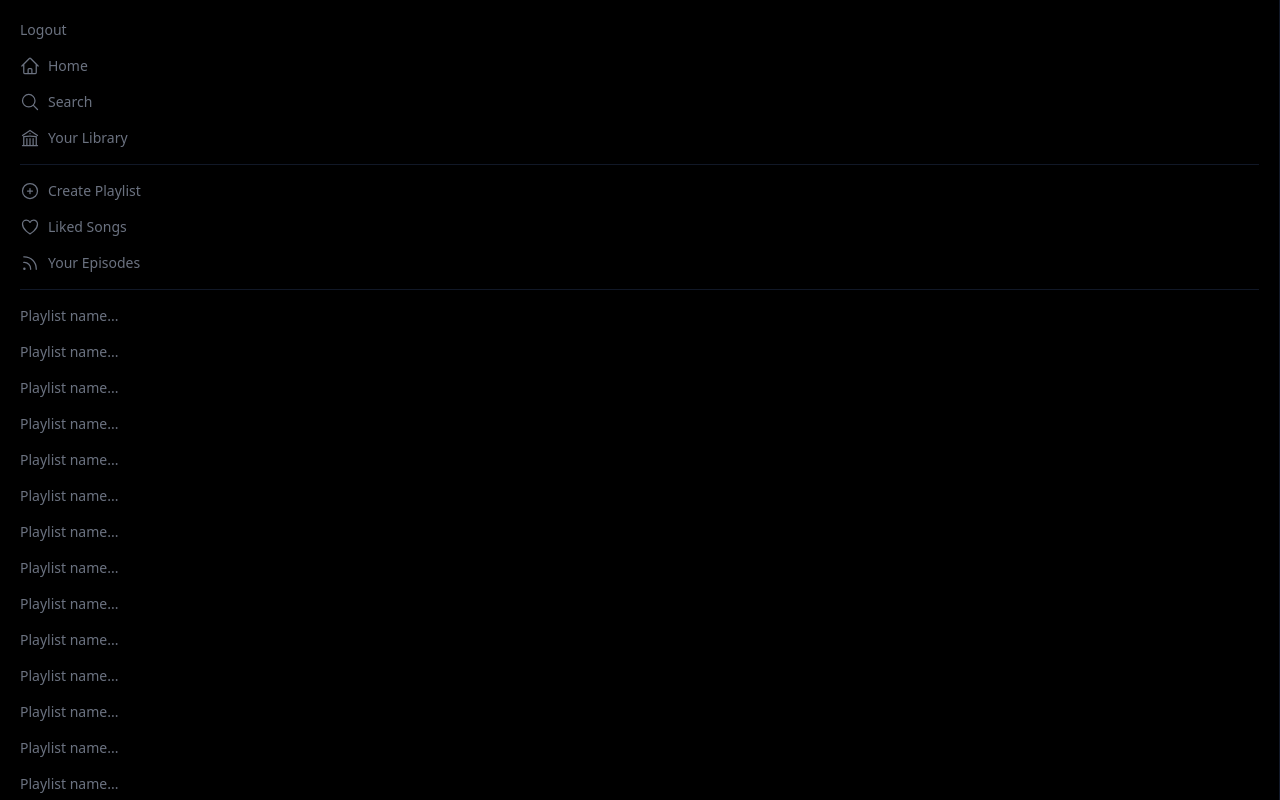
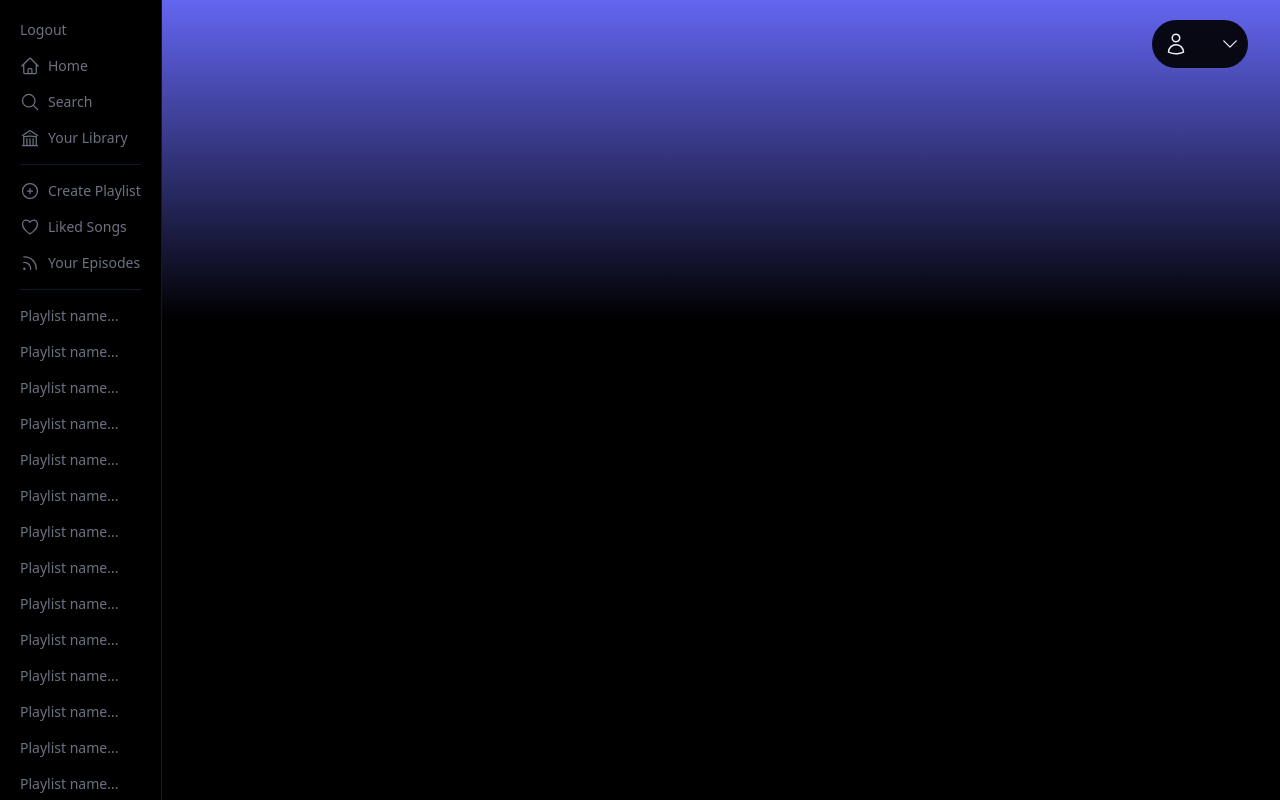
Before and after one commit to florianbuehler/spotify, a Next.js app: page / in a window 1280 px wide. Built offline with nearby package versions, Linux system fonts and the light colour scheme; no server answers.

Commit message:
Add header.

```diff
--- a/package.json
+++ b/package.json
@@ -25,13 +25,16 @@
   },
   "dependencies": {
     "@heroicons/react": "^2.0.10",
+    "lodash": "^4.17.21",
     "next": "latest",
     "next-auth": "^4.10.3",
     "react": "18.1.0",
     "react-dom": "18.1.0",
-    "spotify-web-api-node": "^5.0.2"
+    "spotify-web-api-node": "^5.0.2",
+    "tailwind-scrollbar-hide": "^1.1.7"
   },
   "devDependencies": {
+    "@types/lodash": "^4.14.184",
     "@types/node": "17.0.35",
     "@types/react": "18.0.9",
     "@types/react-dom": "18.0.5",
--- /dev/null
+++ b/src/components/Center.tsx
@@ -0,0 +1,32 @@
+import React, { useEffect, useState } from 'react';
+import { shuffle } from 'lodash';
+
+const colors = [
+  'from-indigo-500',
+  'from-blue-500',
+  'from-green-500',
+  'from-red-500',
+  'from-yellow-500',
+  'from-pink-500',
+  'from-purple-500'
+];
+
+const Center: React.FC = () => {
+  const [color, setColor] = useState<string | null>(null);
+
+  useEffect(() => {
+    setColor(shuffle(colors).pop()!);
+  }, []);
+
+  return (
+    <div className="flex-grow">
+      <section
+        className={`flex items-end space-x-7 bg-gradient-to-b to-black ${color} h-80 text-white padding-8`}
+      >
+        {/*<img src="" alt=""/>*/}
+      </section>
+    </div>
+  );
+};
+
+export default Center;
--- /dev/null
+++ b/src/components/Header.tsx
@@ -0,0 +1,23 @@
+import React from 'react';
+import { ChevronDownIcon, UserIcon } from '@heroicons/react/24/outline';
+import { useSession } from 'next-auth/react';
+
+const Header: React.FC = () => {
+  const { data: session } = useSession();
+
+  return (
+    <header className="absolute top-5 right-8">
+      <div className="flex items-center bg-black space-x-3 opacity-90 hover:opacity-80 cursor-pointer rounded-full p-1 pr-2 text-white">
+        {session?.user?.image ? (
+          <img className="rounded-full w-10 h-10" src={session?.user?.image} alt="user profile" />
+        ) : (
+          <UserIcon className="rounded-full w-10 h-10 py-2" />
+        )}
+        <h2>{session?.user?.name}</h2>
+        <ChevronDownIcon className="w-5 h-5" />
+      </div>
+    </header>
+  );
+};
+
+export default Header;
--- a/src/components/Sidebar.tsx
+++ b/src/components/Sidebar.tsx
@@ -15,7 +15,7 @@ const Sidebar: React.FC = () => {
   console.log(session);
 
   return (
-    <nav className="text-gray-500 p-5 text-sm border-r border-gray-900">
+    <nav className="text-gray-500 p-5 text-sm border-r border-gray-900 overflow-y-scroll scrollbar-hide h-screen">
       <div className="space-y-4">
         <button className="flex items-center space-x-2 hover:text-white" onClick={() => signOut()}>
           <span>Logout</span>
--- a/src/components/index.ts
+++ b/src/components/index.ts
@@ -1 +1,3 @@
+export { default as Center } from './Center';
+export { default as Header } from './Header';
 export { default as Sidebar } from './Sidebar';
--- a/src/pages/index.tsx
+++ b/src/pages/index.tsx
@@ -1,6 +1,6 @@
 import type { NextPage } from 'next';
 import Head from 'next/head';
-import { Sidebar } from '../components';
+import { Center, Header, Sidebar } from '../components';
 
 const Home: NextPage = () => {
   return (
@@ -9,8 +9,10 @@ const Home: NextPage = () => {
         <title>Spotify Clone</title>
         <link rel="icon" href="/favicon.ico" />
       </Head>
-      <main>
+      <Header />
+      <main className="flex">
         <Sidebar />
+        <Center />
       </main>
     </div>
   );
--- a/tailwind.config.js
+++ b/tailwind.config.js
@@ -4,5 +4,5 @@ module.exports = {
   theme: {
     extend: {}
   },
-  plugins: []
+  plugins: [require('tailwind-scrollbar-hide')]
 };
```
Also changed, not shown: 1 other file (tests, documents, lock files or other folders).
